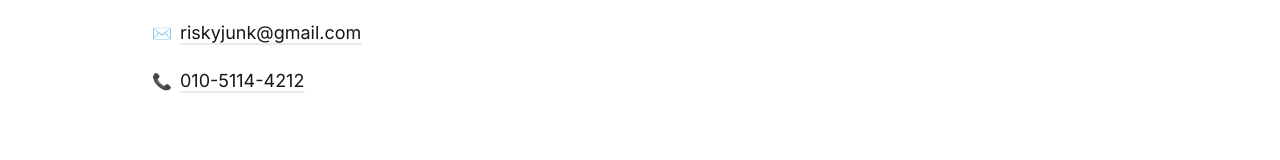
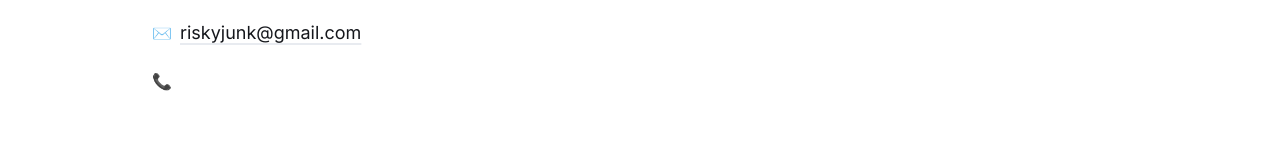
Before and after one commit to justine-yun/yun_portfolio, a Next.js app: page / in a window 1280 px wide. Shown: the part 2998-3158 px from the top of the page. Built offline with nearby package versions, Linux system fonts and the light colour scheme.

Commit message:
비밀번호 임시적으로 가림

```diff
--- a/app/page.tsx
+++ b/app/page.tsx
@@ -17,7 +17,7 @@ import { ThemeToggle } from "./theme-toggle";
 import { LanguagePicker, useDict } from "./language";
 
 const EMAIL = "riskyjunk@gmail.com";
-const PHONE_NUMBER = "010-5114-4212";
+const PHONE_NUMBER = "";
 
 const navLinks = [
   { label: "Experience", href: "#experience" },
```
